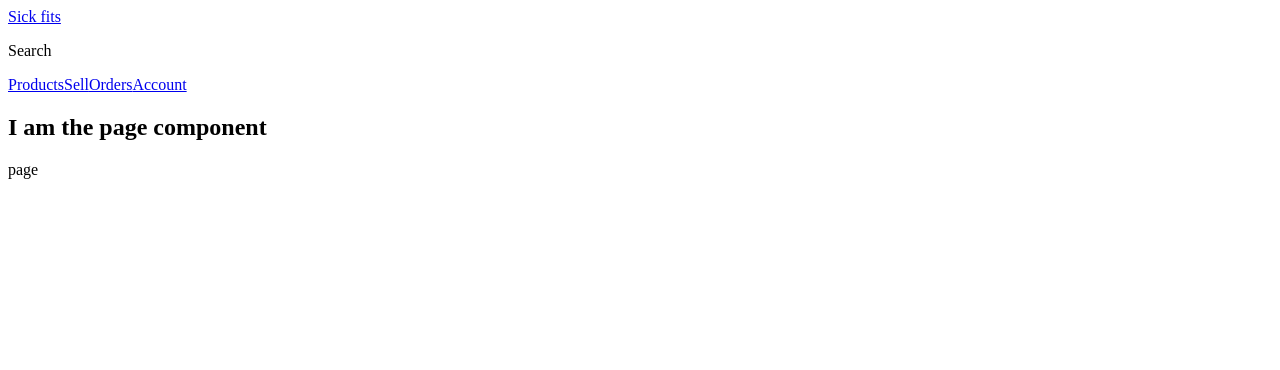
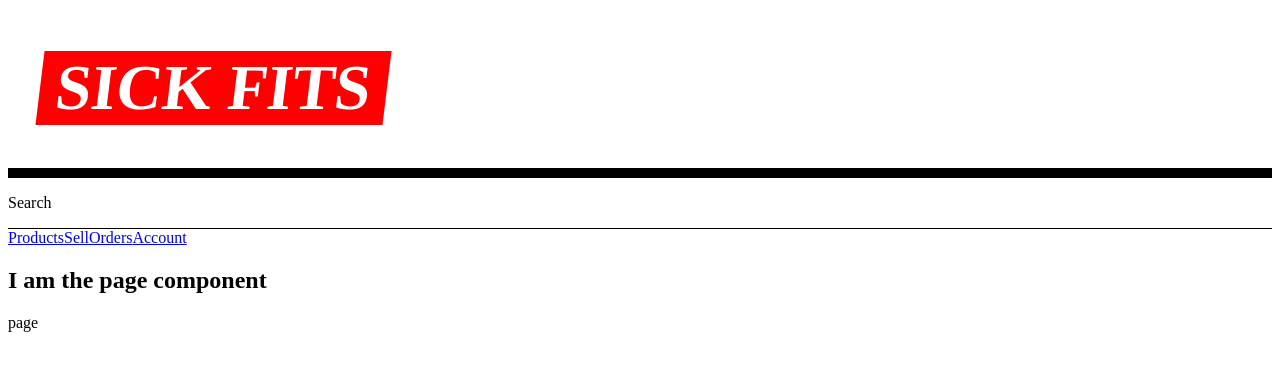
Before and after one commit to santospatrick/sick-fits, a Next.js app in the folder frontend/: page / in a window 1280 px wide. Shown: the top 370 px of the page. Built offline with nearby package versions, Linux system fonts and the light colour scheme.

Commit message:
feat: add header styles

```diff
--- a/frontend/components/Header.js
+++ b/frontend/components/Header.js
@@ -1,18 +1,53 @@
 import React from 'react';
 import Link from 'next/link';
+import styled from 'styled-components';
 import Nav from './Nav';
+
+const Logo = styled.h1`
+  font-size: 4rem;
+  margin-left: 2rem;
+  position: relative;
+  z-index: 2;
+  background: red;
+  transform: skew(-7deg);
+
+  a {
+    color: white;
+    text-decoration: none;
+    text-transform: uppercase;
+    padding: 0.5rem 1rem;
+  }
+`;
+
+const HeaderStyles = styled.header`
+  .bar {
+    border-bottom: 10px solid var(--black, black);
+    display: grid;
+    grid-template-columns: auto 1fr;
+    justify-content: space-between;
+    align-items: center;
+  }
+
+  .sub-bar {
+    display: grid;
+    grid-template-columns: 1fr auto;
+    border-bottom: 1px solid var(--black, black);
+  }
+`;
 
 function Header() {
   return (
-    <header>
+    <HeaderStyles>
       <div className="bar">
-        <Link href="/">Sick fits</Link>
+        <Logo>
+          <Link href="/">Sick fits</Link>
+        </Logo>
       </div>
       <div className="sub-bar">
         <p>Search</p>
       </div>
       <Nav />
-    </header>
+    </HeaderStyles>
   );
 }
 
```
